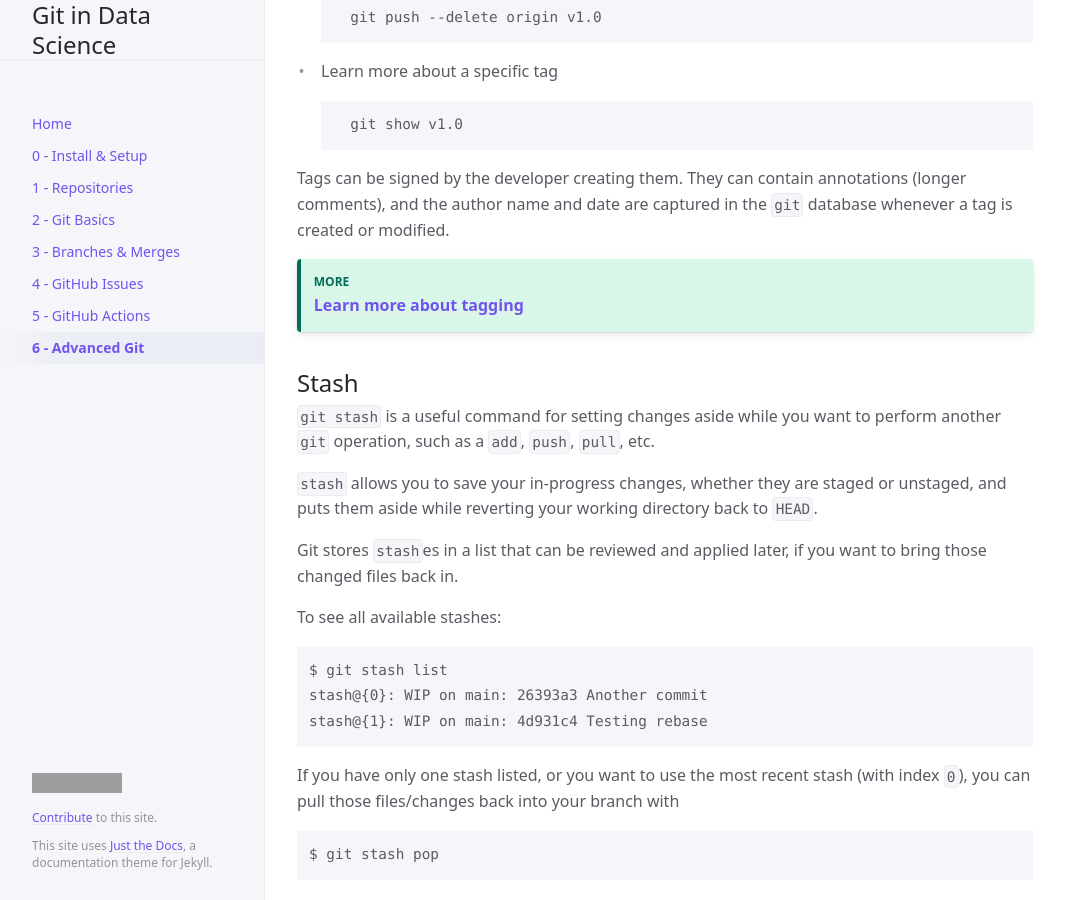
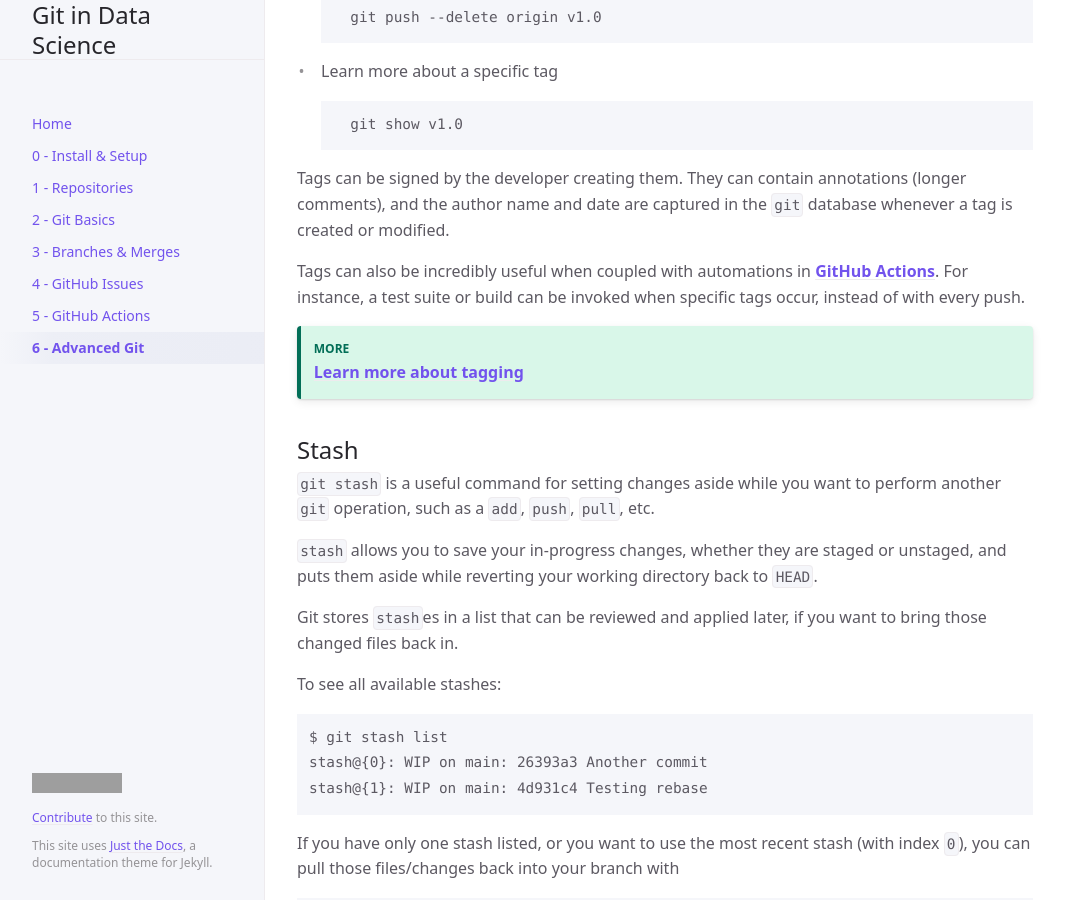
Before and after one commit to UVADS/git-basics, a Jekyll site: the page built from docs/git-advanced.md, in a window 1280 px wide and 900 px high, scrolled down 1160 px. Shown: the whole window, without its empty margins (107-1172 px from the left). Built offline with Jekyll 4.4.1, drawn with Linux system fonts in a browser that asks for light colours; cached includes are drawn as plain includes; grey boxes are pictures that could not be loaded.

Commit message:
Tagging / Actions comment

```diff
--- a/docs/git-advanced.md
+++ b/docs/git-advanced.md
@@ -48,6 +48,8 @@ Useful commands for tagging in `git`:
         git show v1.0
 
 Tags can be signed by the developer creating them. They can contain annotations (longer comments), and the author name and date are captured in the `git` database whenever a tag is created or modified.
+
+Tags can also be incredibly useful when coupled with automations in [**GitHub Actions**](/docs/github-actions/). For instance, a test suite or build can be invoked when specific tags occur, instead of with every push.
 
 {: .success :}
 [**Learn more about tagging**](https://git-scm.com/book/en/v2/Git-Basics-Tagging)
```
